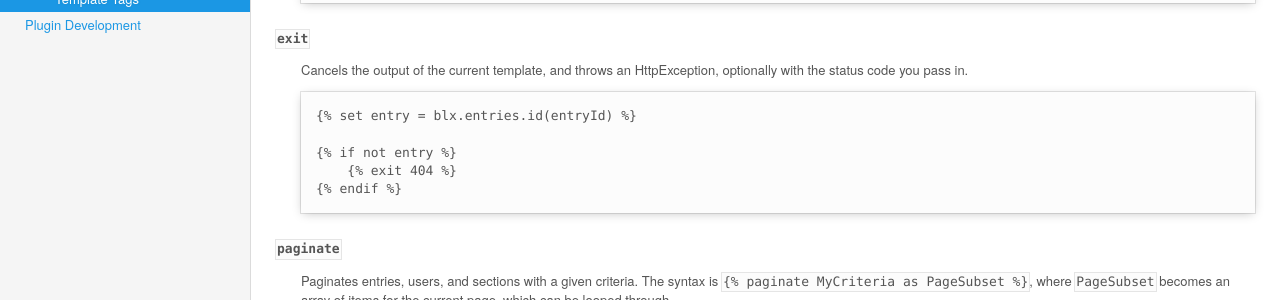
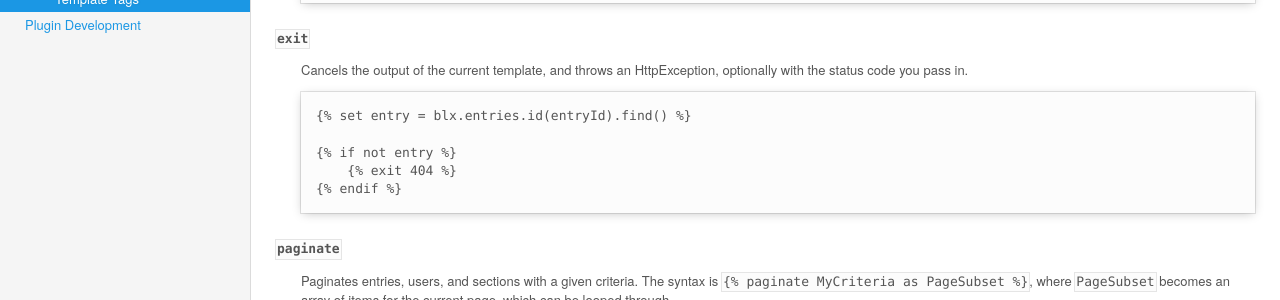
Before and after one commit to bilke/Craft-Docs, a Sphinx documentation site: the page built from source/templating/reference/tags.rst, in a window 1280 px wide and 900 px high. Shown: the part 313-613 px from the top of the window. Built offline with Sphinx 7.4.7, drawn with Linux system fonts in a browser that asks for light colours; pages that are not in the unit, such as notebooks, are missing from menus.

Commit message:
Another typo

```diff
--- a/source/templating/reference/tags.rst
+++ b/source/templating/reference/tags.rst
@@ -18,7 +18,7 @@ On top of the template tags that `Twig comes with <http://twig.sensiolabs.org/do
 
     .. code-block:: html
 
-        {% set entry = blx.entries.id(entryId) %}
+        {% set entry = blx.entries.id(entryId).find() %}
 
         {% if not entry %}
             {% exit 404 %}
```
Also changed, not shown: 6 other files.
